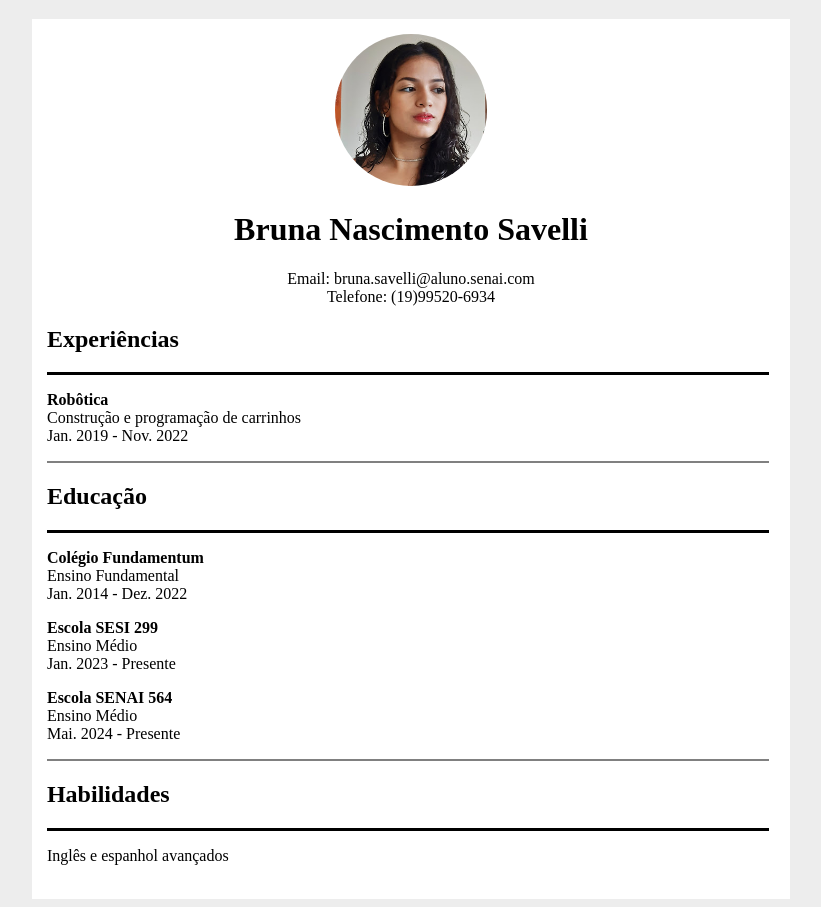
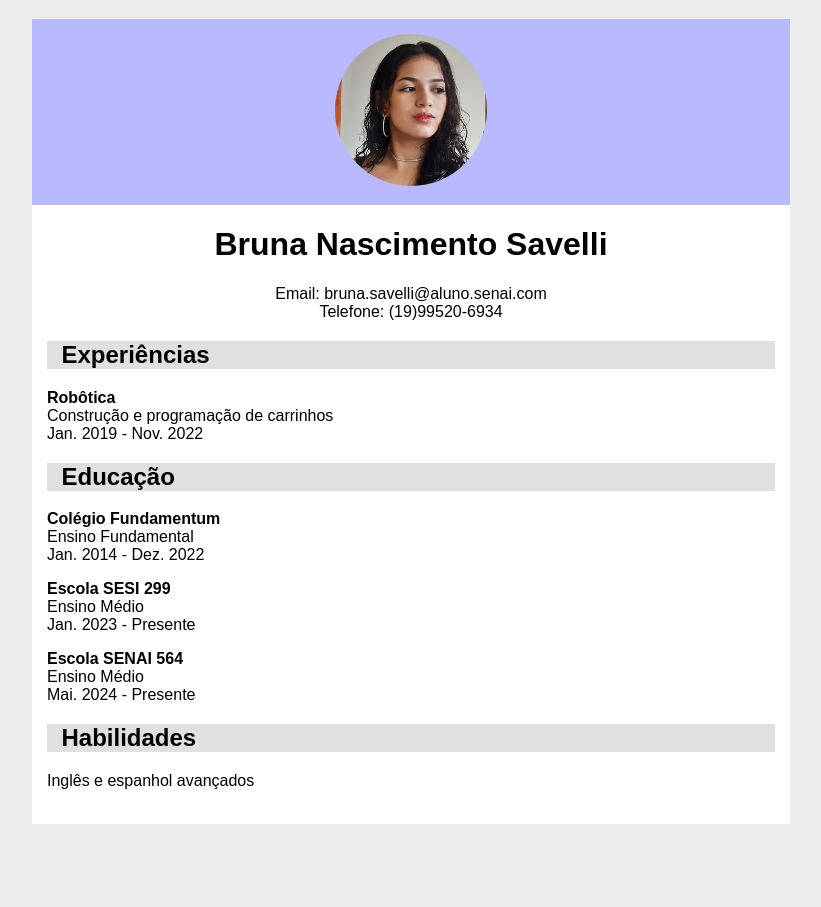
Before and after one commit to brunasavelli/meu-curriculo, a plain HTML site: page index.html in a window 1280 px wide. Shown: the whole page, without its empty margins (229-1050 px from the left). After the commit the page ends 832 px from the top, so only its background shows below. Drawn offline with Linux system fonts and the light colour scheme.

Commit message:
atualizações no modelo

```diff
--- a/index.html
+++ b/index.html
@@ -14,11 +14,14 @@
         .logo {
             margin-top: 2.5%;
             text-align: center;
+            background-color: rgba(0, 0, 255, 0.274);
+            margin-bottom: 2%;
         }
         img {
             border-radius: 50%;
             margin-top: 2%;
             width: 20%;
+            margin-bottom: 2%;
         }
         h1 {
             text-align: center;
@@ -38,8 +41,14 @@
             text-align: left;
             margin-left: 2%;
         }
-        hr {
+        body {
+            font-family: "Crimson Text", "Arial", serif;
+            font-size: 100%;
+        }
+        .fundoSubtitulo {
+            background-color: #b8b8b870;
             margin-left: 2%;
+            margin-right: 2%;
         }
     </style>
 </head>
@@ -51,24 +60,32 @@
             </div>
             <h1>Bruna Nascimento Savelli</h1>
             <p>Email: bruna.savelli@aluno.senai.com<br>Telefone: (19)99520-6934</p>
-            <h2 class="subtitulo">Experiências</h2><hr size="3" width="95%" align="left" color="black">
+
+            <div class="fundoSubtitulo">
+                <h2 class="subtitulo">Experiências</h2>
+            </div>
+
             <p class="experiencia"><b>Robôtica</b><br>
                 Construção e programação de carrinhos<br>
-                Jan. 2019 - Nov. 2022</p><hr size="2" width="95%" align="left" color="gray">
+                Jan. 2019 - Nov. 2022</p>
 
-            <h2 class="subtitulo">Educação</h2><hr size="3" width="95%" align="left" color="black">
+            <div class="fundoSubtitulo">
+                <h2 class="subtitulo">Educação</h2>
+            </div>
+
             <p class="experiencia"><b>Colégio Fundamentum</b><br>
                 Ensino Fundamental<br>
                 Jan. 2014 - Dez. 2022</p>
             <p class="experiencia"><b>Escola SESI 299</b><br>
                 Ensino Médio<br>
                 Jan. 2023 - Presente</p>
-
             <p class="experiencia"><b>Escola SENAI 564</b><br>
                 Ensino Médio<br>
-                Mai. 2024 - Presente</p><hr size="2" width="95%" align="left" color="gray">
+                Mai. 2024 - Presente</p>
 
-            <h2 class="subtitulo">Habilidades</h2><hr size="3" width="95%" align="left" color="black">
+            <div class="fundoSubtitulo">
+                <h2 class="subtitulo">Habilidades</h2>
+            </div>
             <p class="experiencia">Inglês e espanhol avançados</p> <br>
         </div>
     </header>
```
